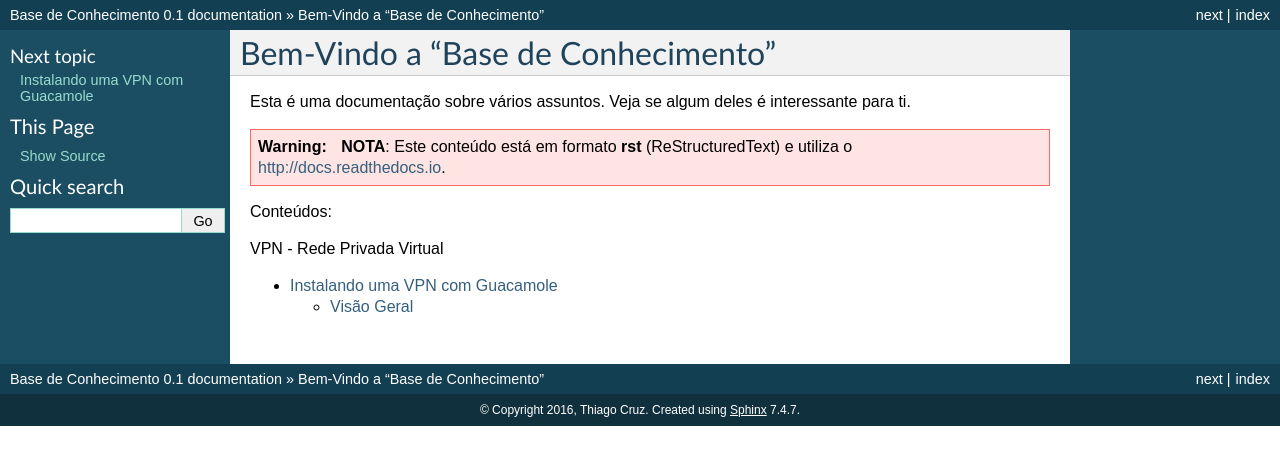
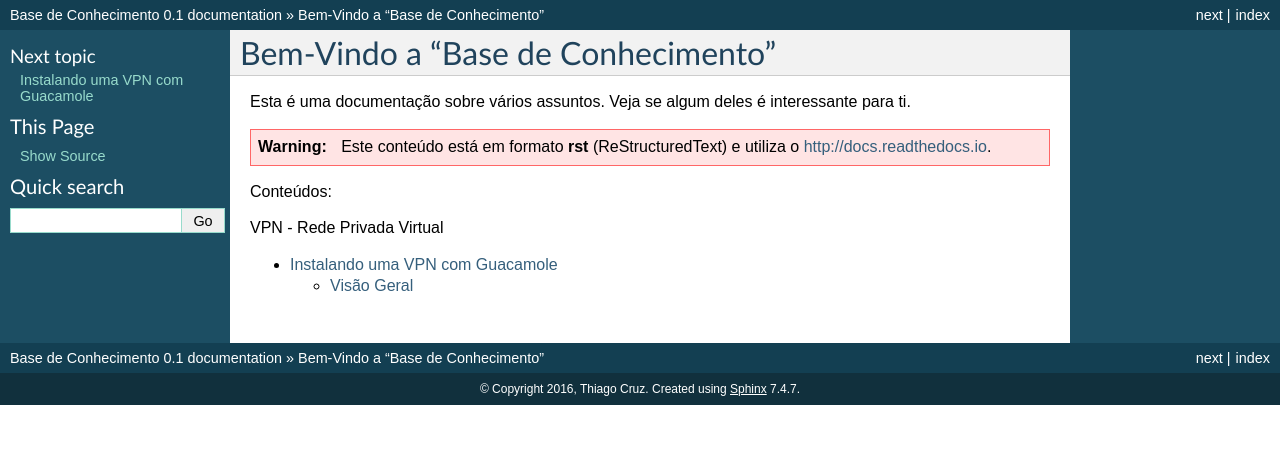
Before and after one commit to ThiagoCruzBr/kb, a Sphinx documentation site: the page built from source/index.rst, in a window 1280 px wide. Shown: the top 465 px of the page. Built offline with Sphinx 7.4.7, drawn with Linux system fonts in a browser that asks for light colours.

Commit message:
Update index.rst

```diff
--- a/source/index.rst
+++ b/source/index.rst
@@ -2,7 +2,7 @@ Bem-Vindo a "Base de Conhecimento"
 ==================================
 Esta é uma documentação sobre vários assuntos. Veja se algum deles é interessante para ti.
 
-.. warning:: **NOTA**: Este conteúdo está em formato **rst** (ReStructuredText) e utiliza o http://docs.readthedocs.io.
+.. warning:: Este conteúdo está em formato **rst** (ReStructuredText) e utiliza o http://docs.readthedocs.io.
 
 Conteúdos:
 
```
